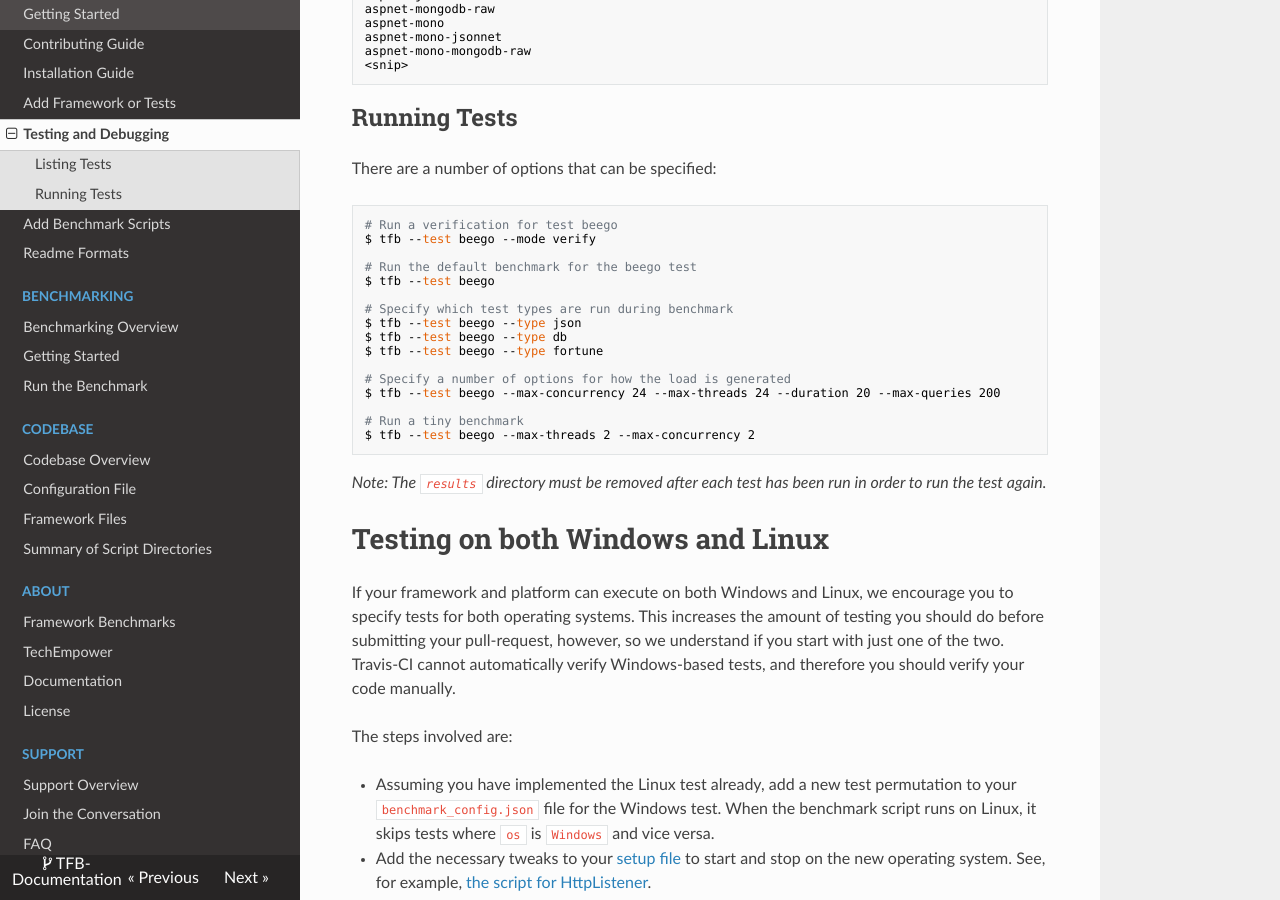
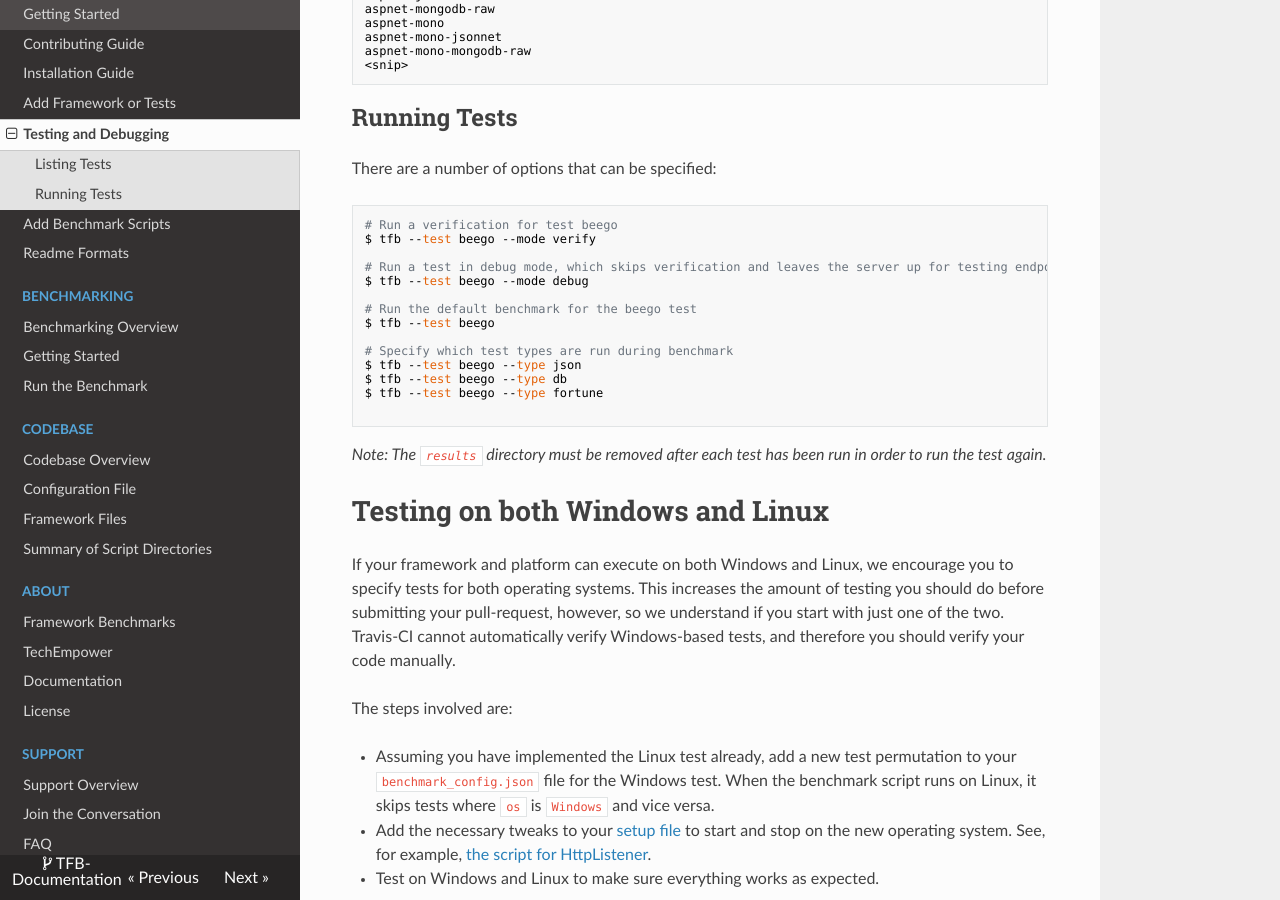
Before and after one commit to nbrady-techempower/TFB-Documentation, an MkDocs documentation site: the page built from docs/Development/Testing-and-Debugging.md, in a window 1280 px wide and 900 px high, scrolled down 345 px. Built offline with MkDocs 1.6.1, drawn with Linux system fonts in a browser that asks for light colours; nearby versions of some CDN libraries; old or Windows-style settings are respelled for this version of MkDocs.

Commit message:
Update docs for --mode debug

````diff
--- a/docs/Development/Testing-and-Debugging.md
+++ b/docs/Development/Testing-and-Debugging.md
@@ -25,6 +25,9 @@ There are a number of options that can be specified:
 # Run a verification for test beego
 $ tfb --test beego --mode verify
 
+# Run a test in debug mode, which skips verification and leaves the server up for testing endpoints
+$ tfb --test beego --mode debug
+
 # Run the default benchmark for the beego test
 $ tfb --test beego
 
@@ -33,11 +36,6 @@ $ tfb --test beego --type json
 $ tfb --test beego --type db
 $ tfb --test beego --type fortune
 
-# Specify a number of options for how the load is generated
-$ tfb --test beego --max-concurrency 24 --max-threads 24 --duration 20 --max-queries 200
-
-# Run a tiny benchmark
-$ tfb --test beego --max-threads 2 --max-concurrency 2
 ```
 _Note: The `results` directory must be removed after each test has been run
 in order to run the test again._
````
Also changed, not shown: docs/Development/Getting-Started.md (+2 -3 lines).
